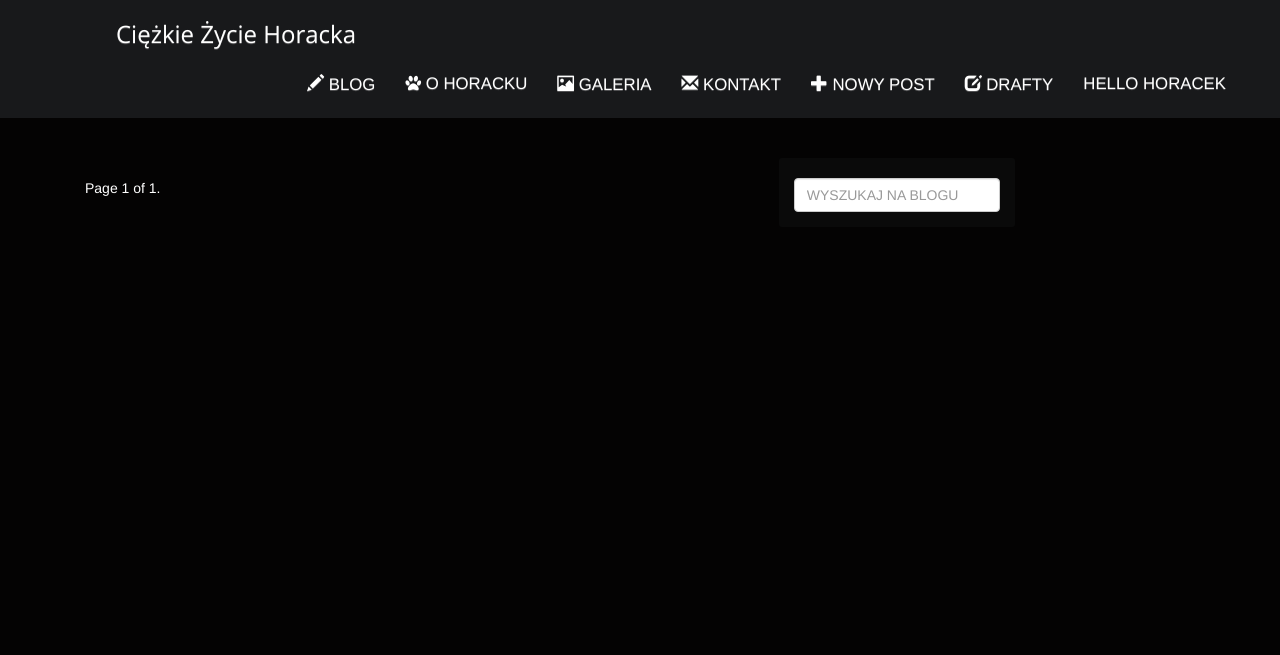
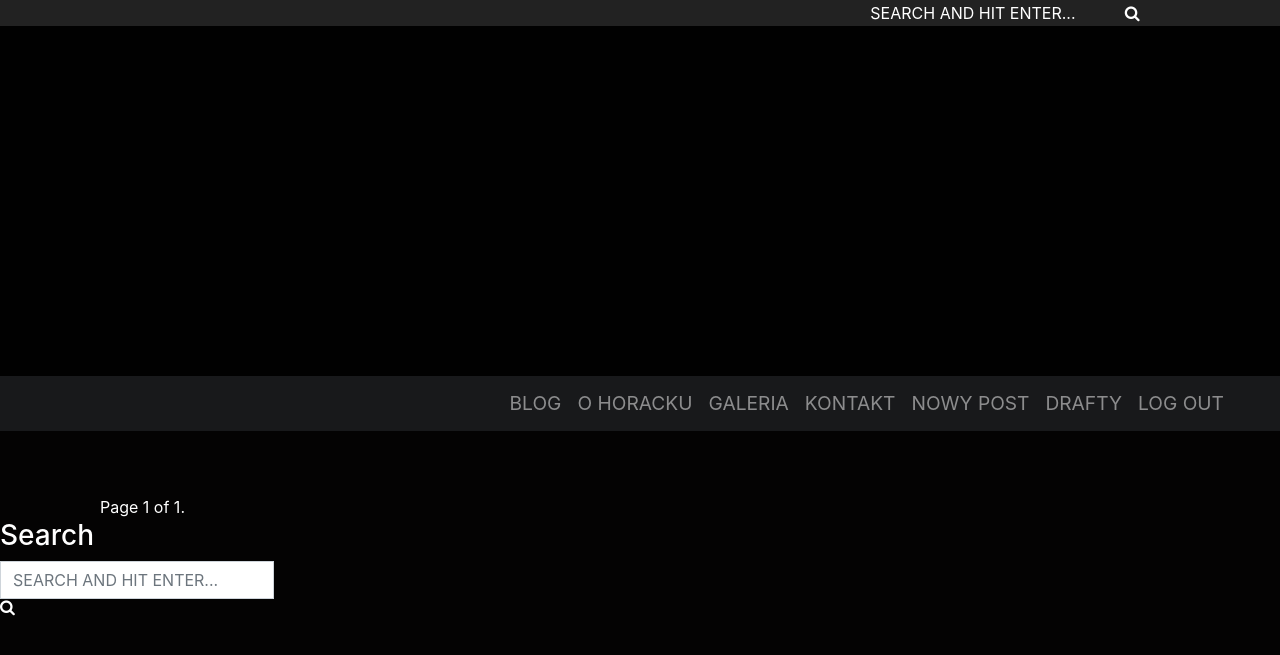
Before and after one commit to megmotion/my-first-blog, a Django app: page / in a window 1280 px wide. Shown: the top 655 px of the page. Run offline with Django 3.2, Linux system fonts and the light colour scheme; a user stored in the database is signed in; data that the repository does not hold is empty; some libraries are stand-ins or nearby versions.

Commit message:
layout update

```diff
--- a/blog/static/css/blog.css
+++ b/blog/static/css/blog.css
@@ -1,14 +1,72 @@
- body {
+ body{
  	background: #040303;
  	color: white;
 }
 
- a, a:hover, a:focus {
+ a, a:hover, a:focus{
    	color: white;
    	text-decoration: none;
 }
+.top-wrapper {
+    background: #222;
+    color: #ffffff;
+    width: 100%;
+    float: left;
+    max-height: 78px;
+}
+.top-right{
+    float: right;
+    width: 45%;
+}
+.search-line{
+    display: inline-block;
+    vertical-align: middle;
+}
+form{
+    margin-block-end: 0;
+    font-size: 16px;
+}
+form input{
+    background: #222;
+    color: #fff;
+    text-shadow: none;
+    border-width: 0;
+}
+form input:focus{
+    outline: none;
+}
+::placeholder {
+  color: white;
+  text-transform: uppercase;
+}
+.fa{
+    cursor: pointer;
+    font-size: 18px;
+}
+.form-control{
+    border-radius: 0;
+}
+.top-wrapper.searchbox{
+    float: right;
+    height: auto;
+}
+#header-image{
 
-.btn {
+    display: table;
+    height: 350px;
+    position: relative;
+    width: 100%;
+    background-size: cover;
+}
+.topimage{
+    background-color: rgba(0, 0, 0, 0.8);
+    position: absolute;
+    top: 0;
+    left: 0;
+    width: 100%;
+    height: 100%;
+}
+.btn{
 	padding: 5px 25px;
     font-size: 16px;
     font-weight: 400;
@@ -20,10 +78,10 @@
 	background-color: transparent;
 	text-transform: uppercase;
 }
-.post-header {
+.post-header{
   text-align: center;
 }
-.post-title {
+.post-title{
     font-size: 22px;
     line-height: 8px;
     margin: 0 ;
@@ -31,7 +89,7 @@
     text-transform: uppercase;
 }
 
-.thumbnail, .sidebar {
+.thumbnail{
 	background: #0A0A0A;
 	border: 0px;
 	border-radius: 3px;
@@ -39,7 +97,7 @@
 
  .navbar{
  	border-radius: 0;
- 	padding:.6% 10rem;
+ 	padding:.4% 3rem;
     margin-bottom: 4rem;
     font-size: 1.2em;
     text-transform: uppercase;
@@ -52,11 +110,11 @@
     text-transform: none;
 }
 
-.post {
+.post{
 	padding-bottom: 20px;
 }
 
-.thumbnail .caption {
+.thumbnail .caption{
     padding: 0;
     color: #18191b;
 }
--- a/blog/templates/blog/base.html
+++ b/blog/templates/blog/base.html
@@ -3,64 +3,75 @@
 <html>
     <head>
 	    	<title>{% block title %}Ciężkie Życie Horacka{% endblock %}</title>
-	    	<link rel="stylesheet" href="//maxcdn.bootstrapcdn.com/bootstrap/3.2.0/css/bootstrap.min.css">
-			<link rel="stylesheet" href="//maxcdn.bootstrapcdn.com/bootstrap/3.2.0/css/bootstrap-theme.min.css">
+	    	<link rel="stylesheet" href="https://stackpath.bootstrapcdn.com/bootstrap/4.3.1/css/bootstrap.min.css">
 	    	<link rel="stylesheet" href="{% static 'css/blog.css' %}">
-    		<link rel="stylesheet" href="https://cdnjs.cloudflare.com/ajax/libs/font-awesome/4.7.0/css/font-awesome.min.css">
+	    	<link rel="stylesheet" href="https://stackpath.bootstrapcdn.com/font-awesome/4.7.0/css/font-awesome.min.css">
 	    	<link href="https://fonts.googleapis.com/css?family=Berkshire+Swash|Open+Sans" rel="stylesheet" type='text/css'>
-    		<script src="https://code.jquery.com/jquery-3.3.1.slim.min.js"> </script>
-			<script src="https://cdnjs.cloudflare.com/ajax/libs/popper.js/1.14.7/umd/popper.min.js"> </script>
-			<script src="https://stackpath.bootstrapcdn.com/bootstrap/4.3.0/js/bootstrap.min.js"> </script>
+
     </head>
     <body>
-	    <nav class="navbar navbar-dark" role="navigation">
-	    	<div class="container"
-			  <div class="container-fluid">
+    <!--Top Bar-->
+    <div class="top-wrapper">
+        <div class="top-left col-md-8">
+        </div>
+        <div class="top-right col-md-4">
+            <div class="search-box">
+                <div class="search-line">
+                    <form  role="search" method="get" action="#" id="searchform" class="searchform">
+                        <input type="text" name="q" value="" placeholder="Search and hit enter...">
+                        <i class="fa fa-search search-desktop" aria-hidden="true"></i>
+                    </form>
+                </div>
+            </div>
+        </div>
+    </div>
+    <div id="header-image">
+        <div class="topimage">
+        </div>
+    </div>
+	<div class="pagenav">
+        <nav class="navbar navbar-expand-lg navbar-dark" role="navigation">
 	    	<!-- Brand and toggle get grouped for better mobile display -->
-			    <div class="navbar-header navbar-expand-md fixed-top">
-	    			<a class="navbar-brand" href="{% url 'post_list' %}">Ciężkie Życie Horacka</a>
-	    			<button type="button" class="navbar-toggle" data-toggle="collapse" data-target="#topNavBar">
-	    				<span class="icon-bar"></span>
-						<span class="icon-bar"></span>
-						<span class="icon-bar"></span>
+
+			<button type="button" class="navbar-toggler" data-toggle="collapse" data-target="#topNavBar">
+				<span class="navbar-toggler-icon"></span>
 			</button>
-			    </div>
-
 			<!-- Collect the nav links, and other content for toggling -->
-			    <div class="collapse navbar-collapse navbar-right " id="topNavBar">
-
+		    <div class="collapse navbar-collapse" id="topNavBar">
 			  <!-- links -->
-			      <ul class="nav navbar-nav">
-
-	    				<li class="active">
-	    					<a href="{% url 'post_list' %}"><span class="glyphicon glyphicon-pencil" aria-hidden="true"></span>&nbsp;Blog</a>
+		    	<ul class="navbar-nav ml-auto">
+    				<li class="nav-item">
+    					<a class="nav-link text-nowrap" href="{% url 'post_list' %}">Blog</a>
     				</li>
-	    				<li class="">
-	    					<a href="#"><span class="fa fa-paw" aria-hidden="true"></span>&nbsp;O Horacku</a>
+    				<li class="nav-item">
+    					<a class="nav-link text-nowrap" href="#">O Horacku</a>
     				</li>
-	    				<li class="">
-	    					<a href="#"><span class="glyphicon glyphicon-picture" aria-hidden="true"></span>&nbsp;Galeria</a>
+    				<li class="nav-item">
+    					<a class="nav-link text-nowrap" href="#">Galeria</a>
     				</li>
-	    				<li class="">
-	    					<a href="#"><span class="glyphicon glyphicon-envelope" aria-hidden="true"></span>&nbsp;Kontakt</a>
+    				<li class="nav-item">
+    					<a class="nav-link text-nowrap" href="#">Kontakt</a>
     				</li>
     				{% if user.is_authenticated %}
-	    				<li class=""> <a href="{% url 'post_new' %}" class="top-menu"><span class="glyphicon glyphicon-plus"></span>&nbsp;Nowy post</a>
+    				<li class="nav-item">
+    					<a class="nav-link text-nowrap" href="{% url 'post_new' %}">Nowy post</a>
     				</li>
-	    				<li class=""> <a href="{% url 'post_draft_list' %}" class="top-menu"><span class="glyphicon glyphicon-edit"></span>&nbsp;Drafty</a>
+    				<li class="nav-item">
+    					<a class="nav-link text-nowrap" href="{% url 'post_draft_list' %}">Drafty</a>
     				</li>
-	    				<li class=""> <a href="{% url 'logout' %}" class="top-menu" >Hello {{ user.username }} </a>
+    				<li class="nav-item">
+    					<a class="nav-link text-nowrap" href="{% url 'logout' %}" >Log out </a>
     				</li>
-
 					{% else %}
-        				<li class=""><a href="{% url 'login' %}" class="top-menu"><span class="glyphicon glyphicon-lock"></span></a></li>
+    				<li class="nav-item">
+    					<a class="nav-link text-nowrap" href="{% url 'login' %}" > Login</a>
+    				</li>
 					{% endif %}
-
     			</ul>
-			    </div><!-- /.navbar-collapse -->
-			  </div><!-- /.container -->
+    		</div>
 	    </nav>
-
+    </div>
+    <!--End Top Bar-->
 	    <div class="content container">
 	        <div class="row">
 
@@ -70,5 +81,21 @@
 	            </div>
 	        </div>
 	    </div>
+
+        <div class="sidebar">
+            <div class="search-box">
+                <h3> Search </h3>
+                <div class="search-line">
+                    <form  role="search" method="get" action="#" id="searchform" class="searchform">
+                        <input type="text" class="form-control" name="q" value="" placeholder="Search and hit enter...">
+                        <i class="fa fa-search search-desktop" aria-hidden="true"></i>
+                    </form>
+                </div>
+            </div>
+        </div>
+<!--_Script source files-->
+    	<script src="https://code.jquery.com/jquery-3.3.1.slim.min.js"> </script>
+		<script src="https://cdnjs.cloudflare.com/ajax/libs/popper.js/1.14.7/umd/popper.min.js"> </script>
+		<script src="https://stackpath.bootstrapcdn.com/bootstrap/4.3.0/js/bootstrap.min.js"> </script>
     </body>
 </html>
--- a/blog/templates/blog/post_list.html
+++ b/blog/templates/blog/post_list.html
@@ -42,11 +42,4 @@
 	    </span>
 	</div>
 </div>
-
-<div class="sidebar col-md-3 " >
-		</br>
-		<form  role="search" method="get" action="#">
-		<div class="form-group"><input type="text" class="form-control" name="q" value="" placeholder="WYSZUKAJ NA BLOGU"></div>
-	</form>
-</div>
 {% endblock %}
```
Also changed, not shown: new.html (added, +8 -0 lines), db.sqlite3, media_cdn/16858x478804x800m800.jpg (added), media_cdn/IMG_0343.JPG (added), media_cdn/IMG_0378_1.JPG (added), media_cdn/IMG_0618.jpeg (added). Lines whose indentation alone changed are shown as unchanged.
